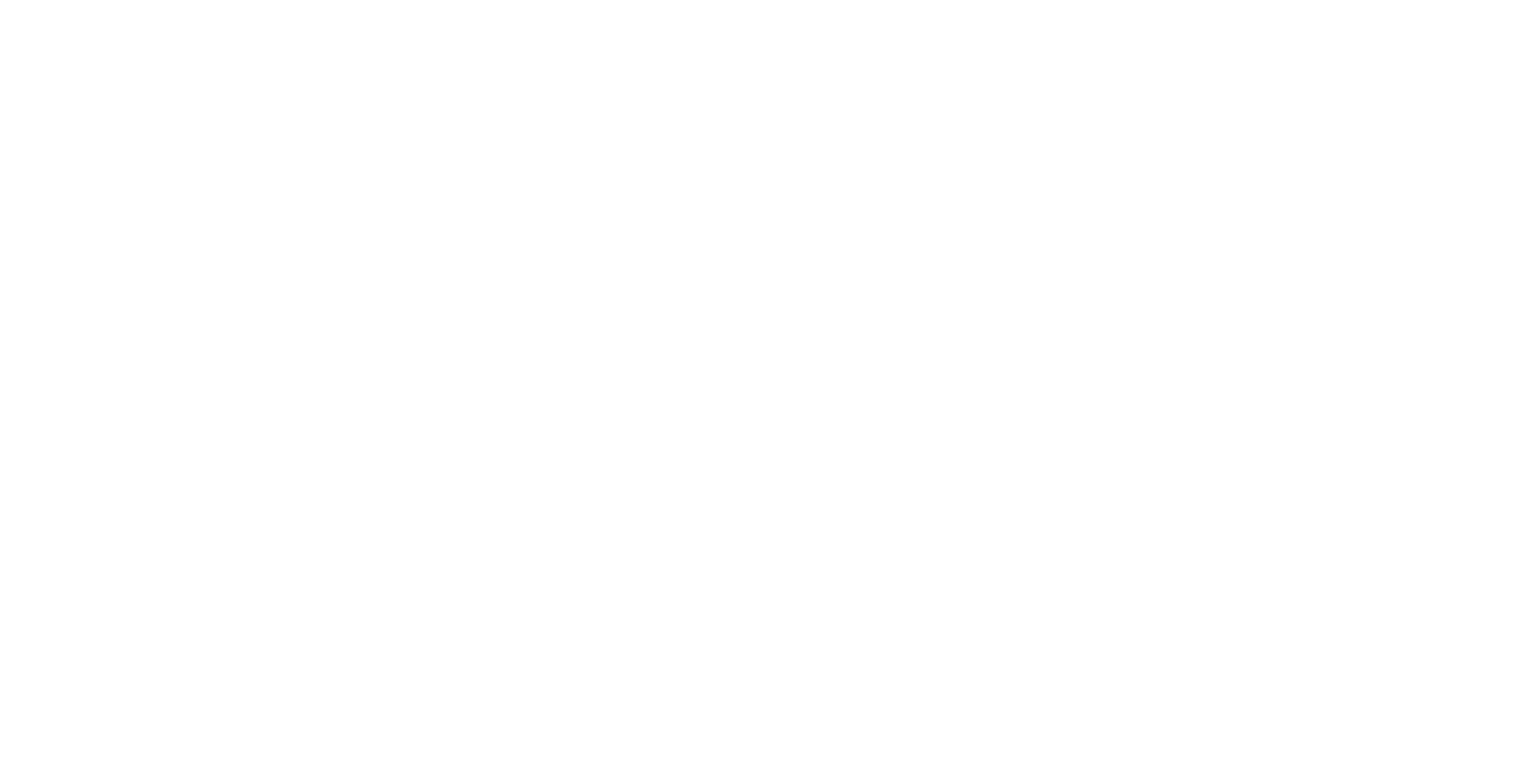
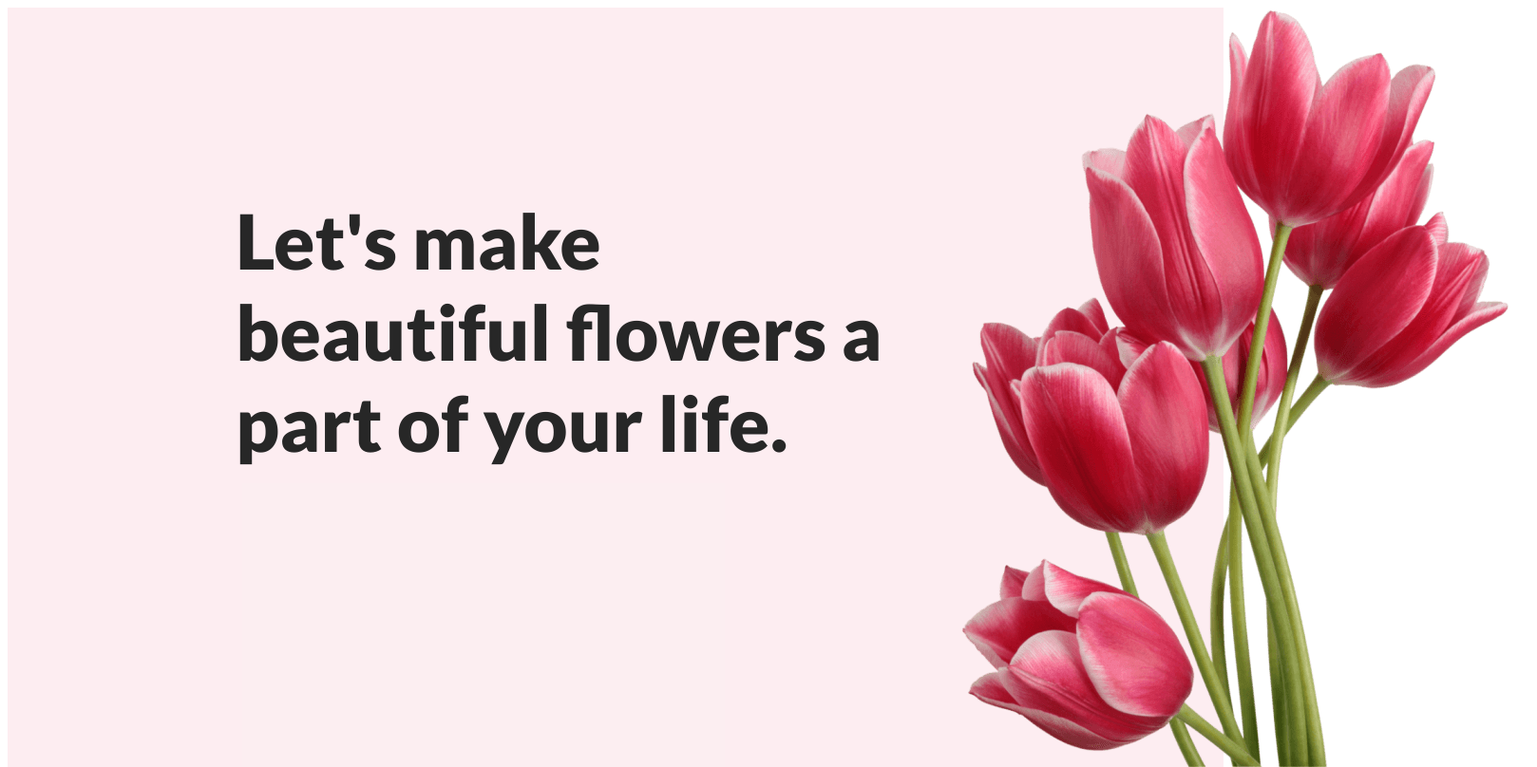
Before and after one commit to Jahid993/reset-assignment-1, a plain HTML site: page index.html in a window 1280 px wide. Shown: the whole page at 95% size, 1618 px wide, since content can reach past the window. Drawn offline with Linux system fonts and the light colour scheme.

Commit message:
style added

```diff
--- a/index.html
+++ b/index.html
@@ -7,10 +7,18 @@
     <link rel="preconnect" href="https://fonts.googleapis.com">
     <link rel="preconnect" href="https://fonts.gstatic.com" crossorigin>
     <link href="https://fonts.googleapis.com/css2?family=Lato:wght@400;900&family=Open+Sans:wght@400;700;800&family=Poppins:wght@300&display=swap" rel="stylesheet">
-    <link rel="import" href="style.css">
+    <link rel="stylesheet" href="style.css">
 
 </head>
 <body>
+    <header>
+        <div class="head-content">
+            <h1>Let's make <br>
+                beautiful flowers a <br>
+                part of your life.</h1>
+        </div>
+            <img class="head-img"src="Flower Asset/pngwing 10.png" alt="">
+    </header>
 
 </body>
 </html>
--- a/style.css
+++ b/style.css
@@ -3,3 +3,35 @@
     font-family: 'Open Sans', sans-serif;
     font-family: 'Poppins', sans-serif;
 }
+
+header {
+    display: flex;
+    background: rgba(229, 84, 115, 0.10);
+    position:absolute;
+    height:100%;
+    width:100%;
+}
+.head-content {
+    gap: 27px;
+}
+.head-content h1{
+    width: 708px;
+    height: 288px;
+    margin-top: 197px;
+    margin-right: 27px;
+    margin-bottom: 365px;
+    margin-left: 240px;
+    color: #272727;
+    font-family: Lato;
+    font-size: 80px;
+    font-style: normal;
+    font-weight: 800;
+    line-height: normal;
+}
+
+.head-content img {
+    margin-top: 50px;
+    margin-right: 240px;
+    width: 635px;
+    height: 800px;
+}
```
